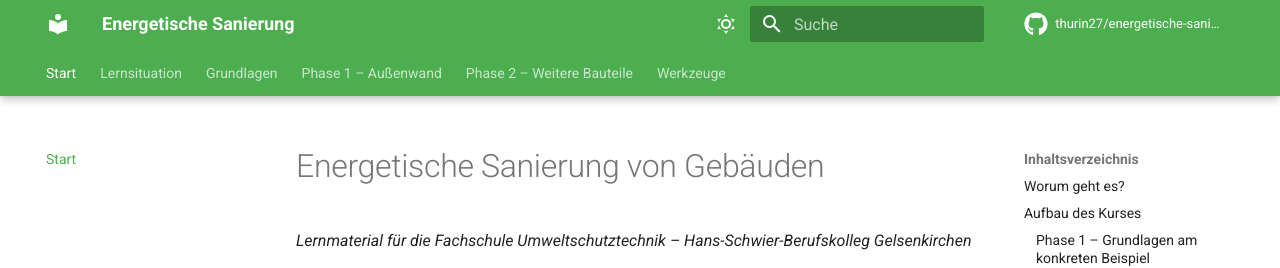
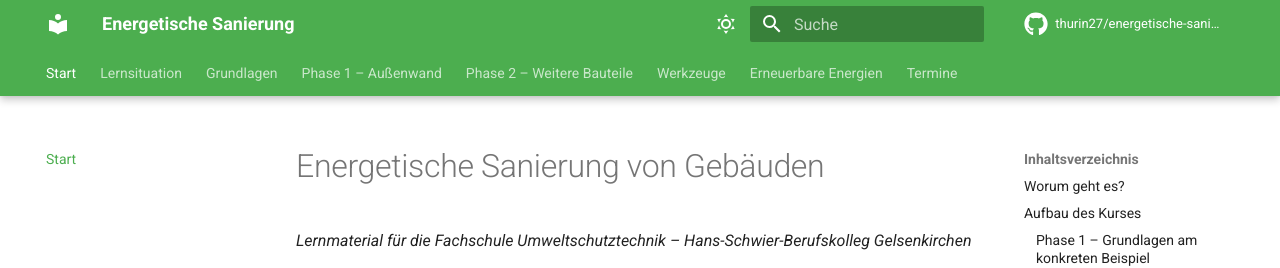
Before and after one commit to Thurin27/energetische-sanierung, an MkDocs documentation site: the page built from docs/index.md, in a window 1280 px wide. Shown: the top 268 px of the page. Built offline with MkDocs 1.6.1 and Material for MkDocs 9.7.7, drawn with Linux system fonts in a browser that asks for light colours; comment, search, counter and statistics services are not loaded.

Commit message:
Add renewable energy section and event date

```diff
--- a/mkdocs.yml
+++ b/mkdocs.yml
@@ -106,3 +106,6 @@ nav:
       - Aufgabensammlung Schmitt: berechnungen/aufgaben-schmitt.md
       - Übungsaufgaben Fall Weber: berechnungen/uebung-weber.md
       - Online-Rechner: rechner/index.md
+  - Erneuerbare Energien: erneuerbare-energien/index.md
+  - Termine:
+      - Distanz 26.09.: termine/2026-09-26.md
```
